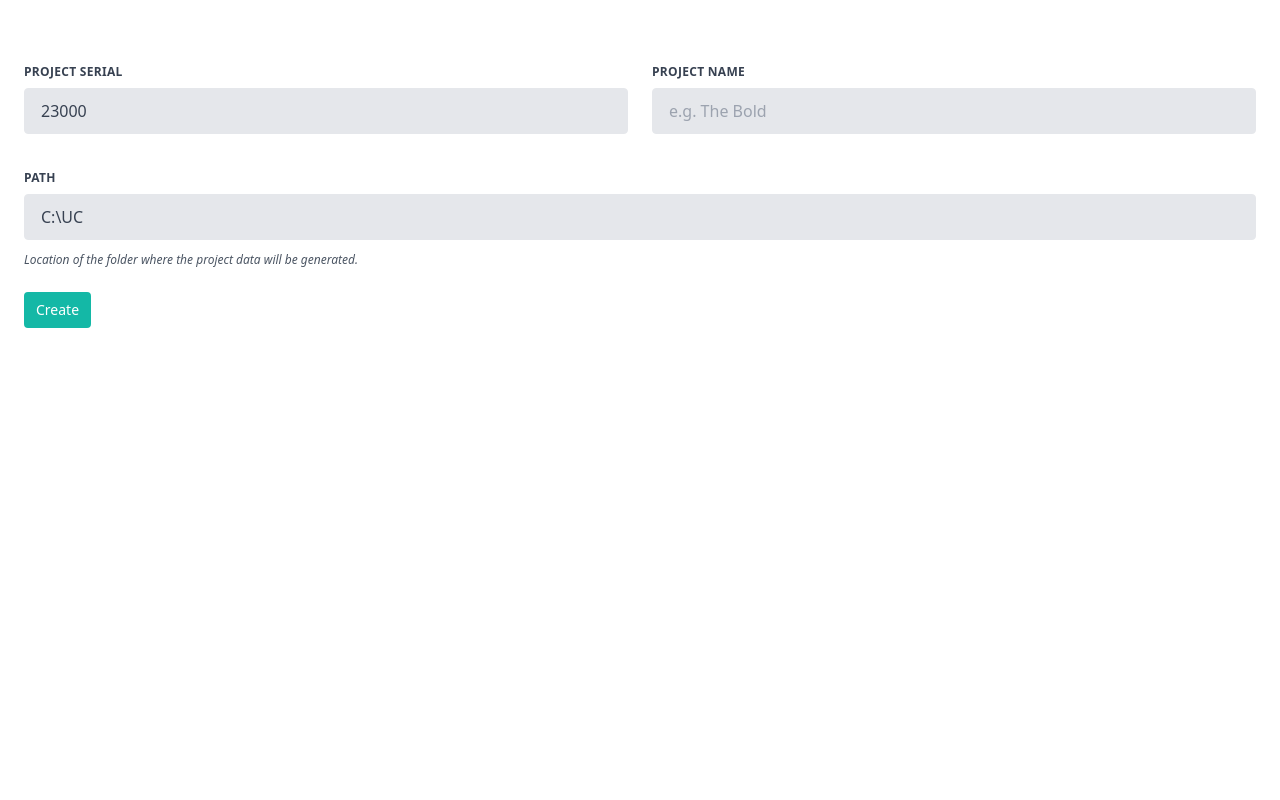
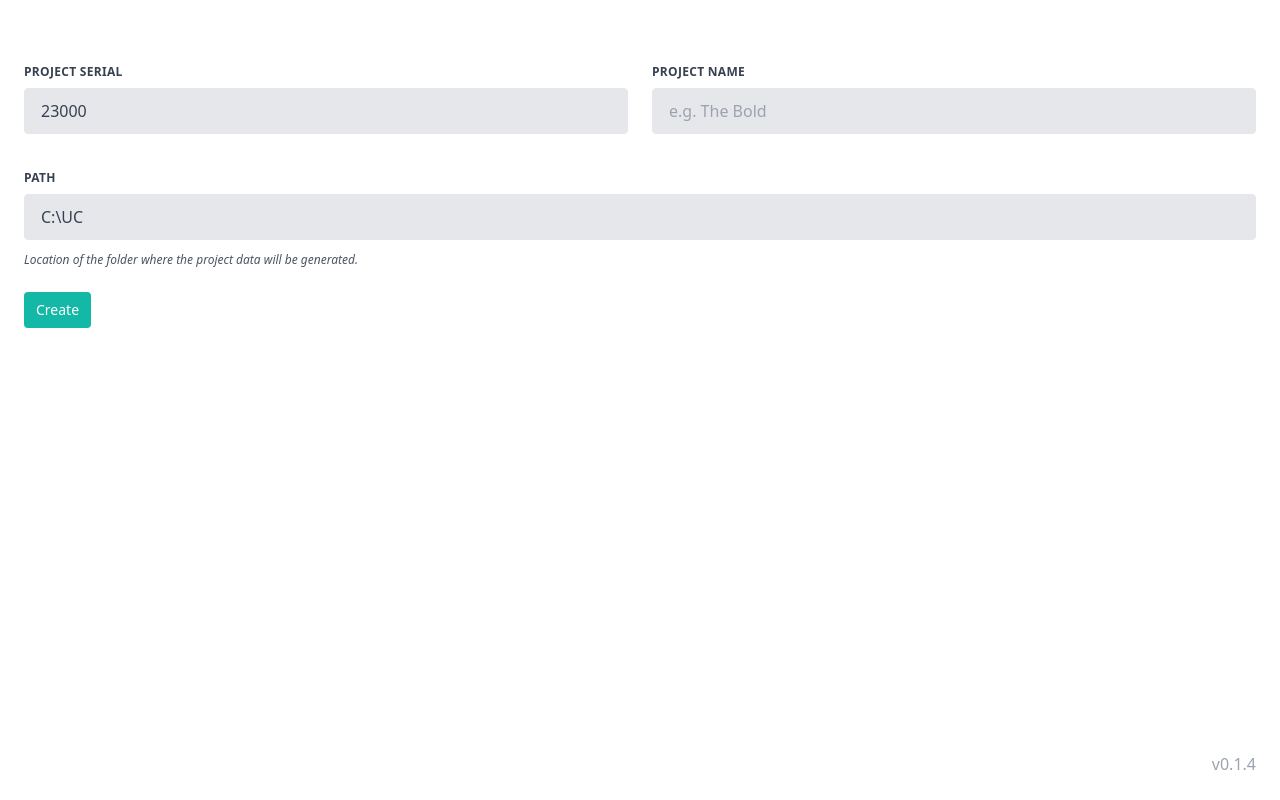
Before and after one commit to uc-tech/project-creator, a SvelteKit app: page / in a window 1280 px wide. Built offline with nearby package versions, Linux system fonts and the light colour scheme.

Commit message:
chore: add version text and update version to v0.1.4

```diff
--- a/package.json
+++ b/package.json
@@ -11,7 +11,7 @@
 		"lint": "prettier --plugin-search-dir . --check . && eslint .",
 		"format": "prettier --plugin-search-dir . --write ."
 	},
-  "type": "module",
+	"type": "module",
 	"dependencies": {
 		"@tauri-apps/api": "^1.5.0"
 	},
--- a/src-tauri/tauri.conf.json
+++ b/src-tauri/tauri.conf.json
@@ -7,8 +7,8 @@
     "distDir": "../build"
   },
   "package": {
-    "productName": "project-creator",
-    "version": "0.1.3"
+    "productName": "Project Creator",
+    "version": "0.1.4"
   },
   "tauri": {
     "allowlist": {
--- a/src/routes/+page.svelte
+++ b/src/routes/+page.svelte
@@ -47,6 +47,9 @@
 </script>
 
 <div class="fixed w-full h-full dark:bg-slate-800">
+	<div class="absolute bottom-0 right-0 p-6 text-gray-400">
+		v0.1.4
+	</div>
 	<div class="container mx-auto mt-16">
 		<form class="w-full">
 			<div class="flex flex-wrap mx-3 mb-6">
```
